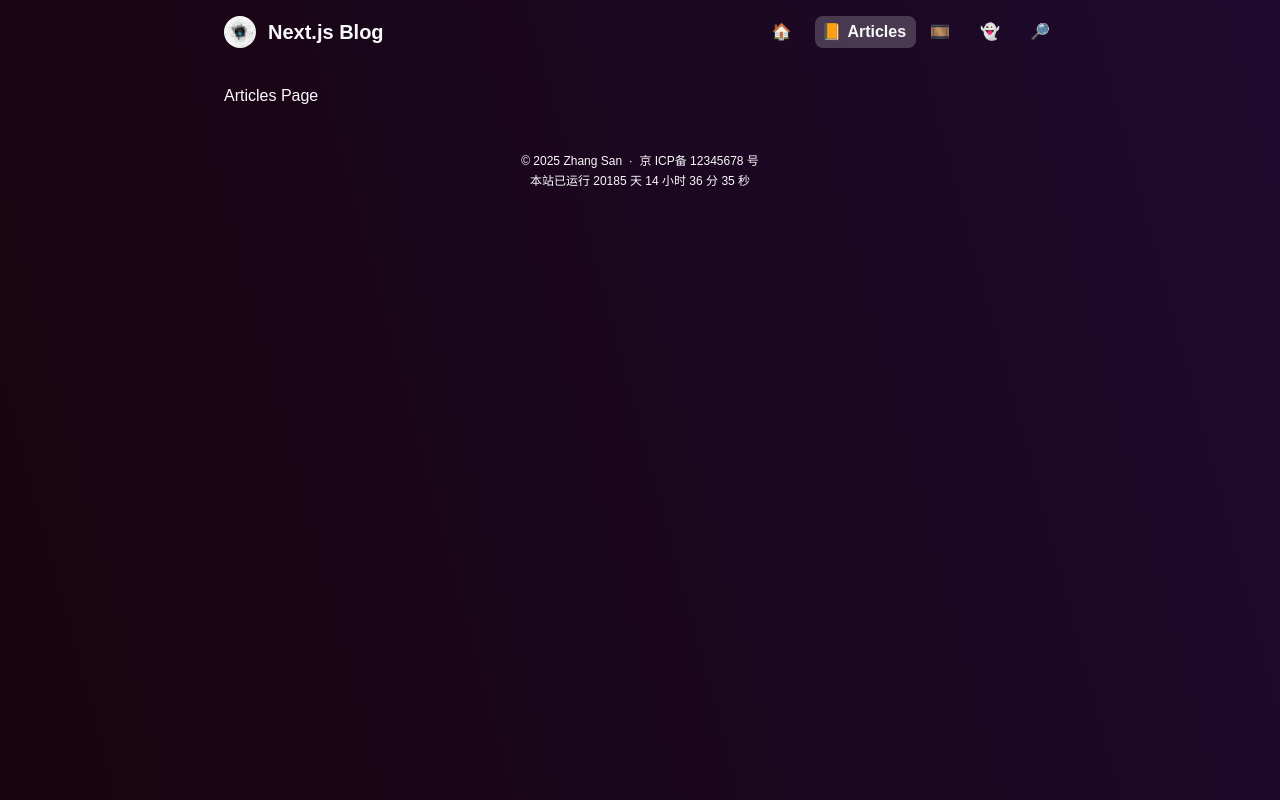
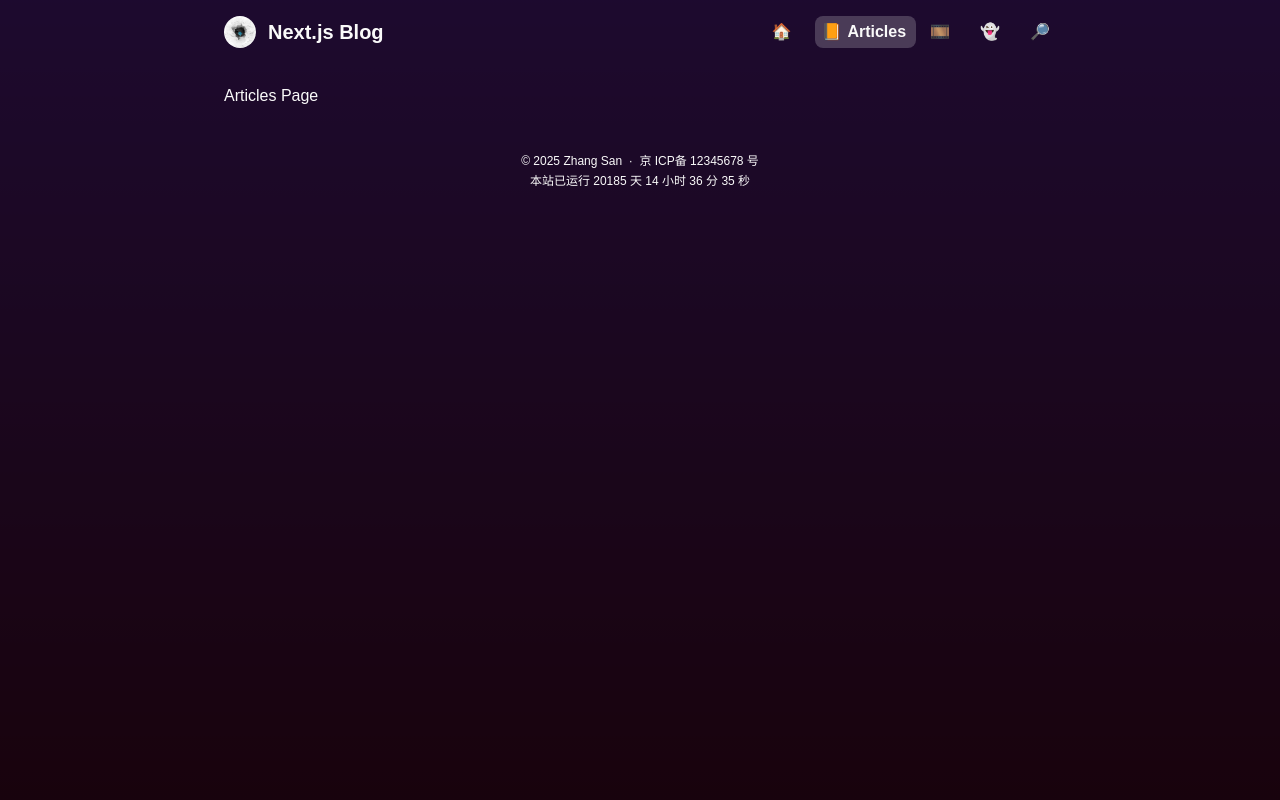
Before and after one commit to huj13k4n9/nextjs-papermod, a Next.js app: page /articles in a window 1280 px wide. Built offline with nearby package versions, Linux system fonts and the light colour scheme.

Commit message:
Fix background style

```diff
--- a/src/components/background.tsx
+++ b/src/components/background.tsx
@@ -5,13 +5,15 @@ import {config} from "@/config";
 export default function Background({children}: { children: ReactNode }) {
     const bg = config.site.background;
 
-    // 计算背景样式
     const getBackgroundStyle = () => {
         switch (bg.type) {
             case 'gradient':
                 return {
                     backgroundImage: bg.style,
                     opacity: bg.opacity,
+                    backgroundAttachment: bg.fixed ? 'fixed' : 'scroll',
+                    backgroundSize: 'cover',
+                    backgroundPosition: 'center',
                 };
             case 'color':
             default:
--- a/src/config.ts
+++ b/src/config.ts
@@ -42,12 +42,12 @@ export const config = {
         },
         background: {
             type: "gradient",
-            style: "linear-gradient(75deg, #7a0f40, #9333ea)",
+            style: "linear-gradient(0deg, #7a0f40, #9333ea)",
             opacity: 1,
             overlay: true,
             overlayColor: "#000000",
             overlayOpacity: 0.8,
-            fixed: false,
+            fixed: true,
         }
     }
 }
```
